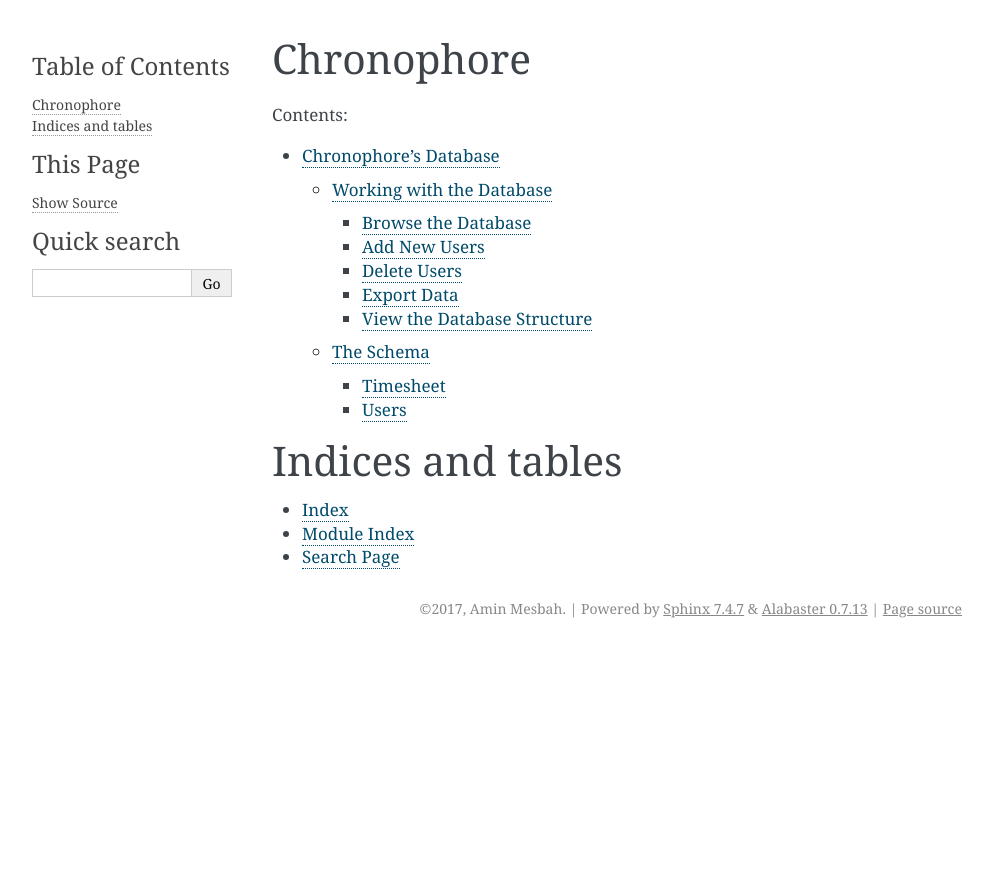
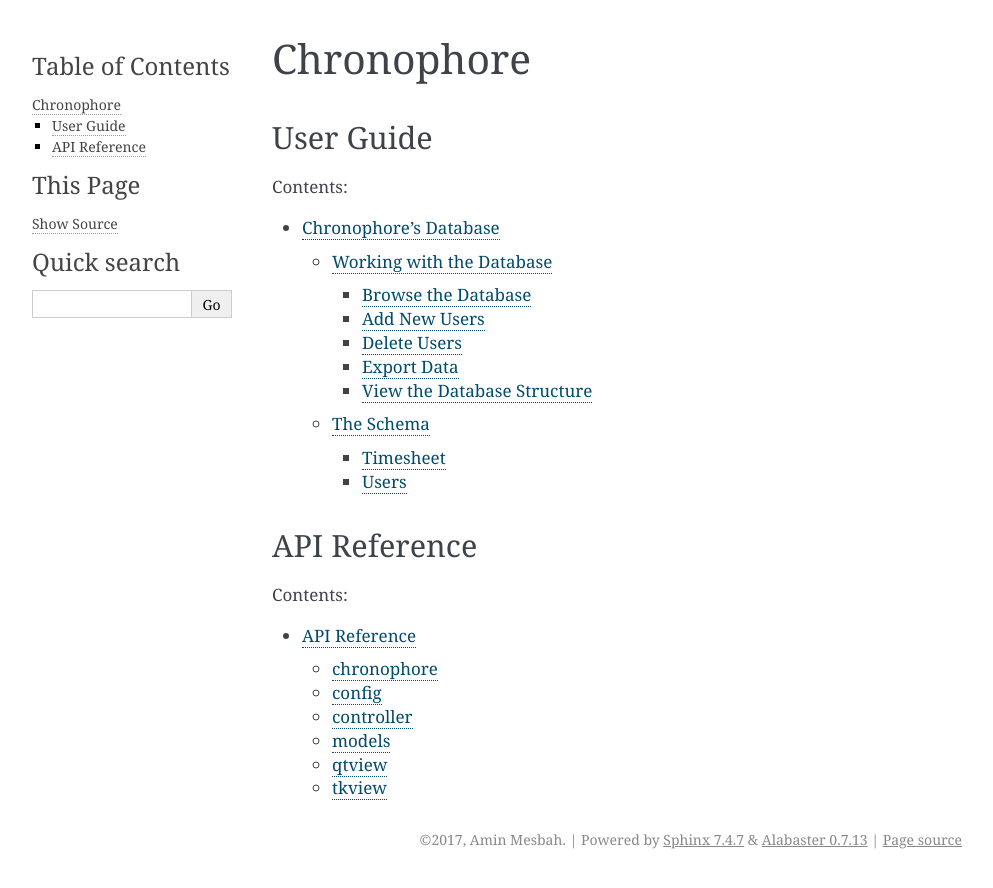
Before and after one commit to balajisadanala/chronophore, a Sphinx documentation site: the page built from docs/index.rst, in a window 1280 px wide. Shown: the top 888 px of the page, without its empty margins (148-1141 px from the left). Built offline with Sphinx 7.4.7, drawn with Linux system fonts in a browser that asks for light colours.

Commit message:
Add API reference to docs.

```diff
--- a/docs/conf.py
+++ b/docs/conf.py
@@ -17,9 +17,12 @@
 # add these directories to sys.path here. If the directory is relative to the
 # documentation root, use os.path.abspath to make it absolute, like shown here.
 #
-# import os
-# import sys
-# sys.path.insert(0, os.path.abspath('.'))
+import os
+import sys
+sys.path.insert(0, os.path.abspath('..'))
+
+import chronophore
+from chronophore import __version__
 
 
 # -- General configuration ------------------------------------------------
@@ -56,9 +59,9 @@
 # built documents.
 #
 # The short X.Y version.
-version = '0.6.0'
+version = __version__
 # The full version, including alpha/beta/rc tags.
-release = '0.6.0'
+release = __version__
 
 # The language for content autogenerated by Sphinx. Refer to documentation
 # for a list of supported languages.
--- a/docs/index.rst
+++ b/docs/index.rst
@@ -1,15 +1,18 @@
 Chronophore
 ===========
 
+User Guide
+----------
 .. toctree::
    :maxdepth: 3
    :caption: Contents:
 
    database
 
-Indices and tables
-==================
+API Reference
+-------------
+.. toctree::
+   :maxdepth: 3
+   :caption: Contents:
 
-* :ref:`genindex`
-* :ref:`modindex`
-* :ref:`search`
+   api
```
Also changed, not shown: docs/api.rst (added, +81 -0 lines), 2 other files.
